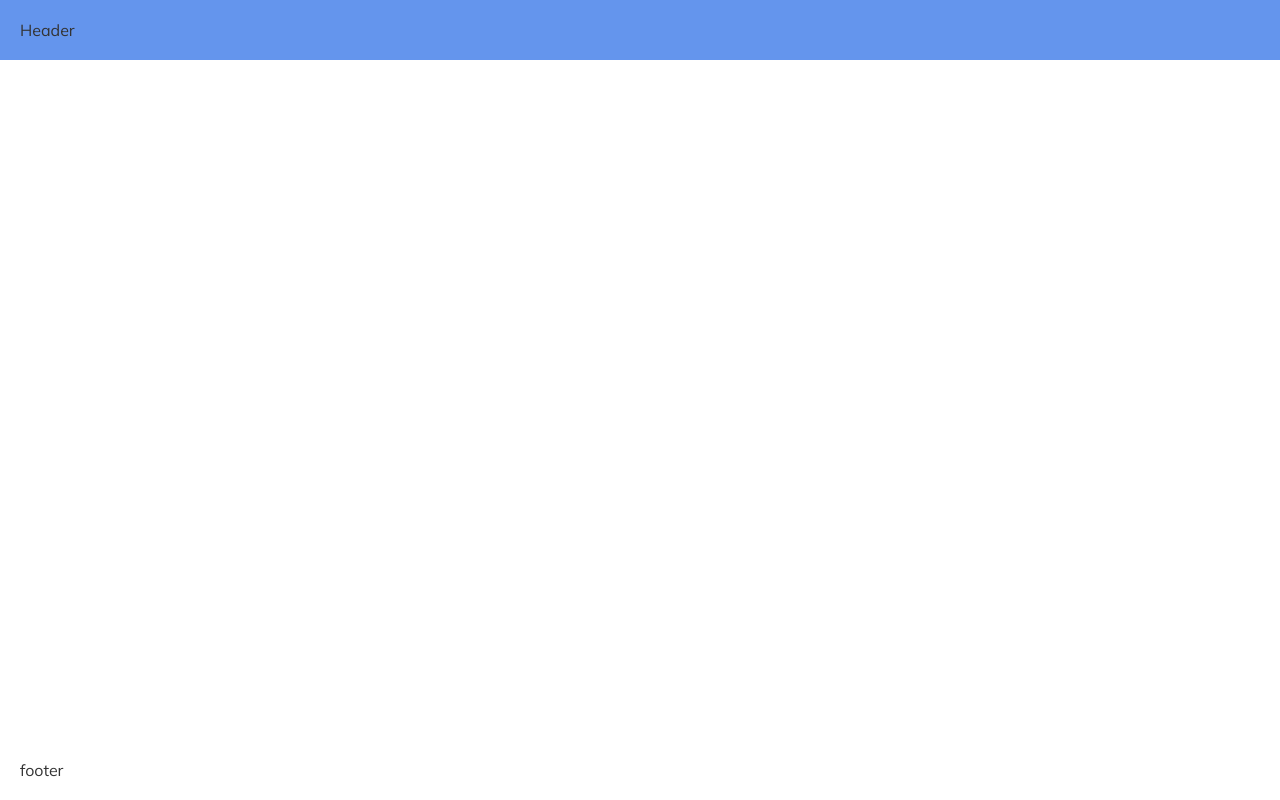
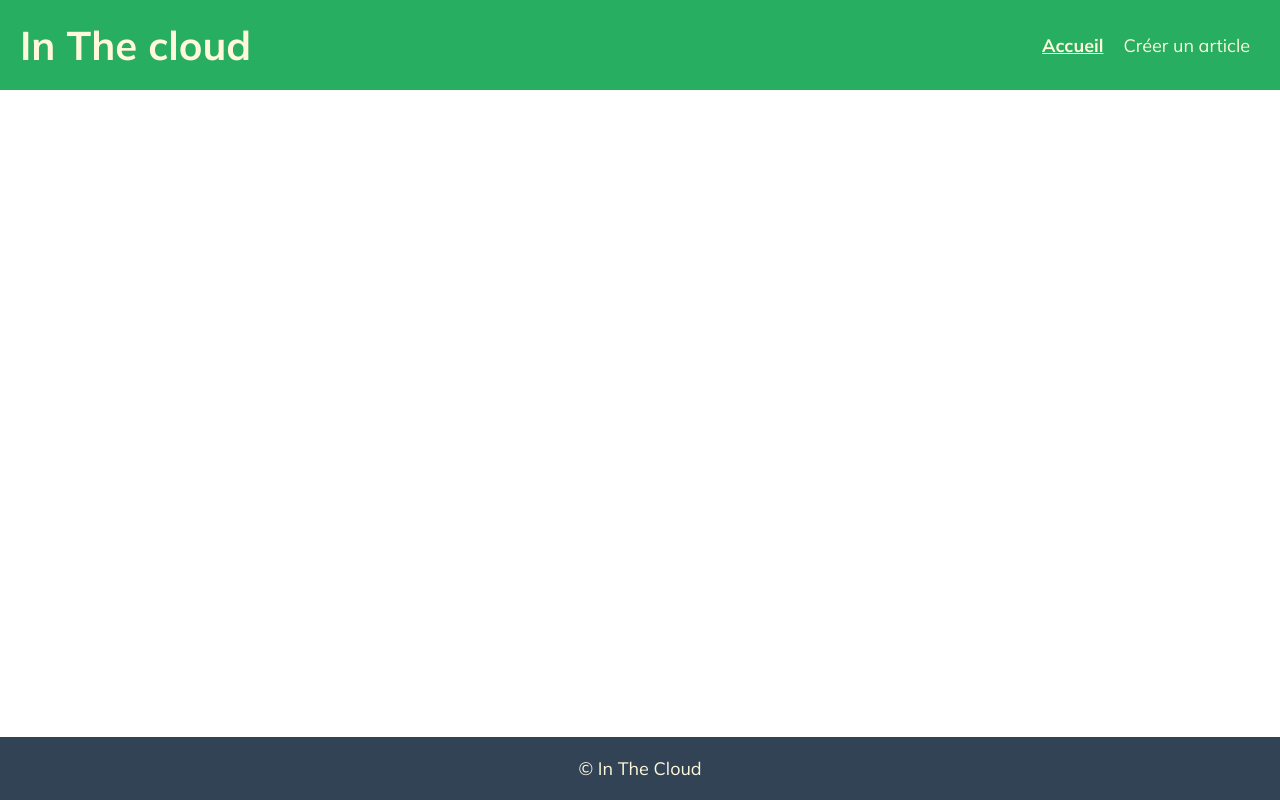
Before and after one commit to mhmdmrabet/InTheCloud-Blog, a website built with webpack: page src/index.html in a window 1280 px wide. Built offline with nearby package versions, Linux system fonts and the light colour scheme.

Commit message:
Mise en place du header et du footer

```diff
--- a/src/assets/styles/_base.scss
+++ b/src/assets/styles/_base.scss
@@ -32,7 +32,7 @@ h4 {
 }
 
 ul {
-  list-style: 0;
+  list-style: none;
 }
 
 image {
--- a/src/assets/styles/_variables.scss
+++ b/src/assets/styles/_variables.scss
@@ -1,9 +1,10 @@
 :root {
   --primary: #2ecc71;
   --dark: #27ae60;
-  --accent: #2c3e50;
+  --accent: hsl(210, 29%, 24%);
   --text: #333;
   --divider: #ecf0f1;
+  --dark-grey: #324355;
   --font-family: "Mulish", sans-serif;
   --box-shadow: 0 1px 2px 0 rgba(60, 64, 67, 0.3),
     0 1px 3px 1px rgba(60, 64, 67, 0.15);
--- a/src/assets/styles/styles.scss
+++ b/src/assets/styles/styles.scss
@@ -17,8 +17,33 @@
 
 header {
   grid-area: header;
-  background-color: cornflowerblue;
+  background-color: var(--dark);
   padding: 20px;
+  display: flex;
+  flex-flow: row nowrap;
+  justify-content: space-between;
+  align-items: center;
+  a {
+    color: cornsilk;
+  }
+  .header-brand {
+    font-size: 4rem;
+    font-weight: 700;
+  }
+  ul {
+    display: flex;
+    li {
+      .header-nav {
+        font-size: 1.8rem;
+        padding: 0 10px;
+      }
+
+      .active {
+        font-weight: 700;
+        text-decoration: underline;
+      }
+    }
+  }
 }
 
 .content {
@@ -29,6 +54,9 @@ header {
 
 footer {
   grid-area: footer;
-  //   background-color: cornflowerblue;
+  background-color: var(--dark-grey);
   padding: 20px;
+  font-size: 1.8rem;
+  text-align: center;
+  color: cornsilk;
 }
--- a/src/index.html
+++ b/src/index.html
@@ -13,9 +13,15 @@
   </head>
   <body>
     <div class="container">
-      <header>Header</header>
+      <header>
+        <a class="header-brand" href="./index.html"><b>In The cloud</b></a>
+        <ul>
+          <li><a class="active header-nav" href="./index.html">Accueil</a></li>
+          <li><a class="header-nav" href="./form.html">Créer un article</a></li>
+        </ul>
+      </header>
       <div class="content"></div>
-      <footer>footer</footer>
+      <footer>© In The Cloud</footer>
     </div>
   </body>
 </html>
```
